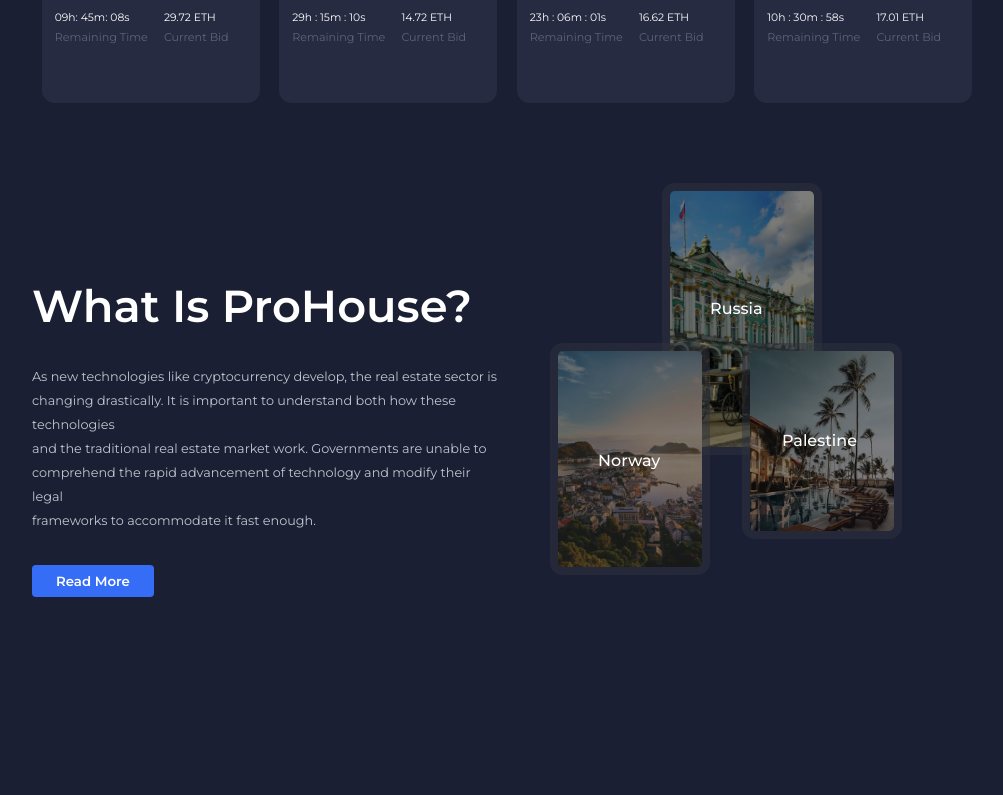
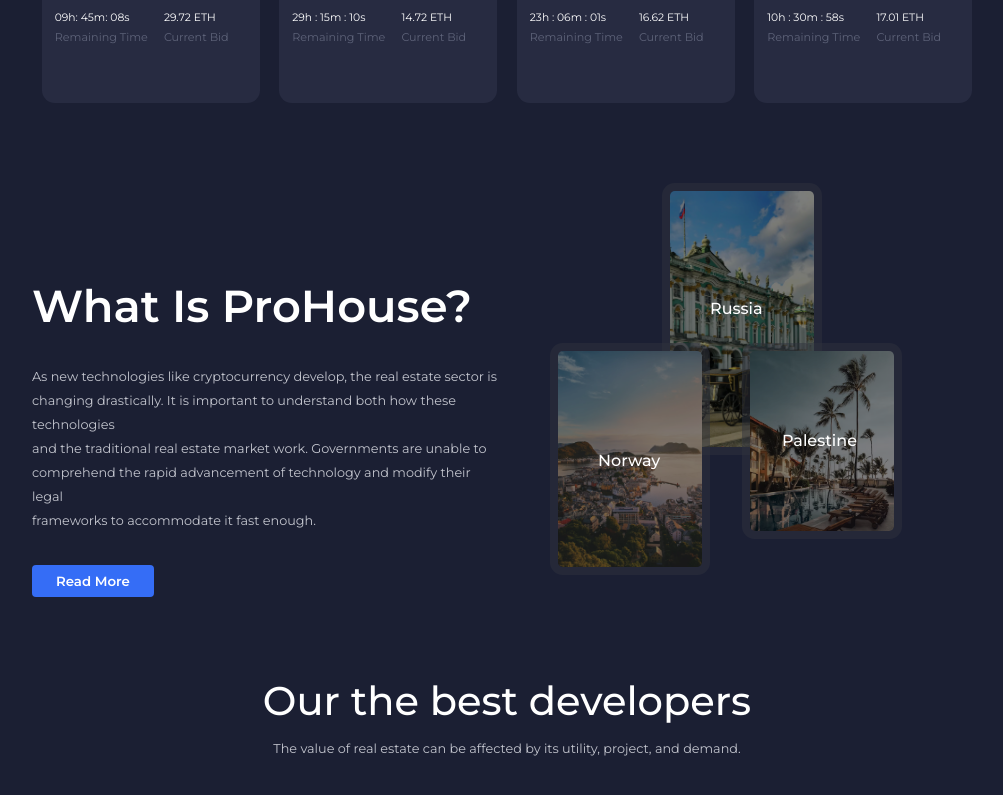
Before and after one commit to nayemislam2124/pro-house-estate, a plain HTML site: page index.html in a window 1280 px wide. Shown: the part 1112-1907 px from the top of the page, without its empty margins (133-1136 px from the left). Before the commit the page ends 1789 px from the top, so only its background shows below. Drawn offline with Linux system fonts and the light colour scheme.

Commit message:
some design added

```diff
--- a/index.html
+++ b/index.html
@@ -212,7 +212,19 @@
                 </div>
             </section>
             <!-- section 2 end -->
+            <!-- section 3 start  -->
+            <section class="section-3">
+                <div class="section-3-header">
+                    <h1>Our the best developers</h1>
+                    <p>The value of real estate can be affected by its utility, project, and demand. </p>
+                </div>
+                <div class="section-3-icon-container">
+                    <div class="section-3-image-and-text-container">
 
+                    </div>
+                </div>
+            </section>
+            <!-- section 3 end  -->
         </main>
     <!-- main section end -->
 </body>
--- a/style.css
+++ b/style.css
@@ -420,6 +420,21 @@ body{
     font-weight:500;
 }
 /* section 2 end  */
+/* section 3 start  */
+.section-3-header{
+    text-align:center;
+    margin:3rem auto;
+    line-height:3rem;
+}
+.section-3-header h1{
+    font-size:2.5rem;
+    font-weight:500;
+}
+.section-3-header p{
+    color:#C3C5CE;
+    font-size:.8rem;
+}
+/* section 3 end  */
 /* responsive design mobile approaches start  */
 @media screen and (max-width: 992px){
     .menu-list{
```
Also changed, not shown: images/Screenshot 2023-10-15 234628.jpg (deleted), images/logo (1).png (added), images/logo (2).png (added), images/logo (3).png (added), images/logo (4).png (added), images/logo (5).png (added), images/mAexB4sZ_400x400 1.png (added).
